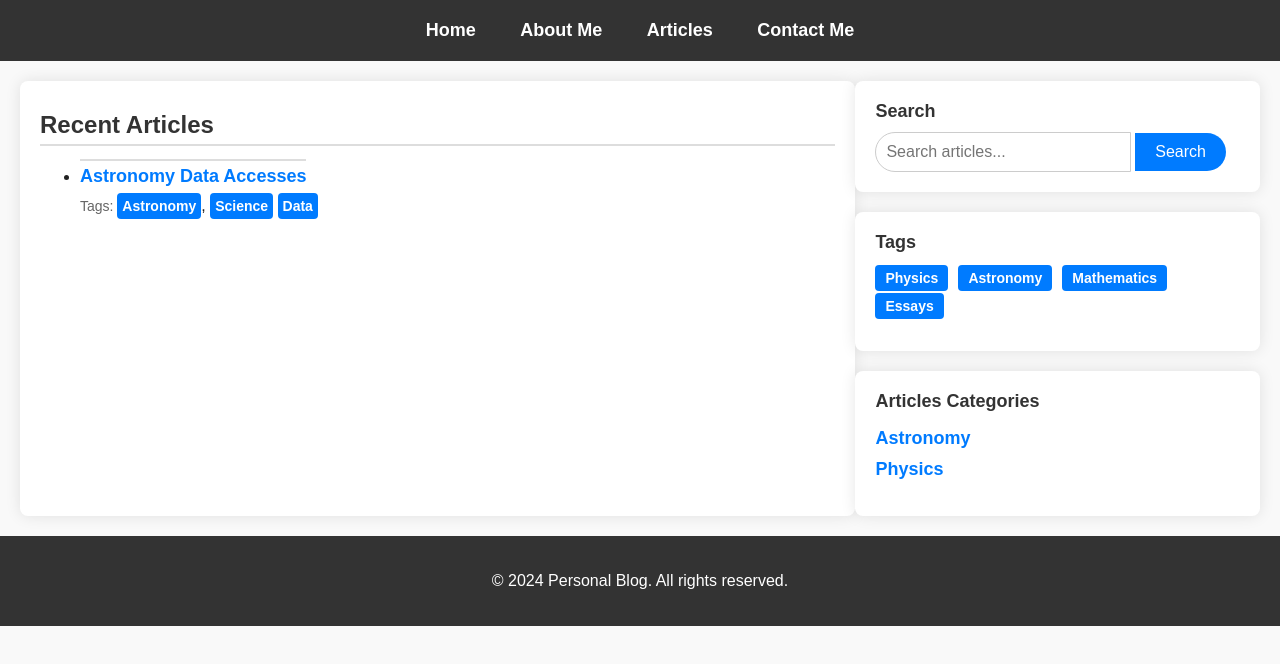
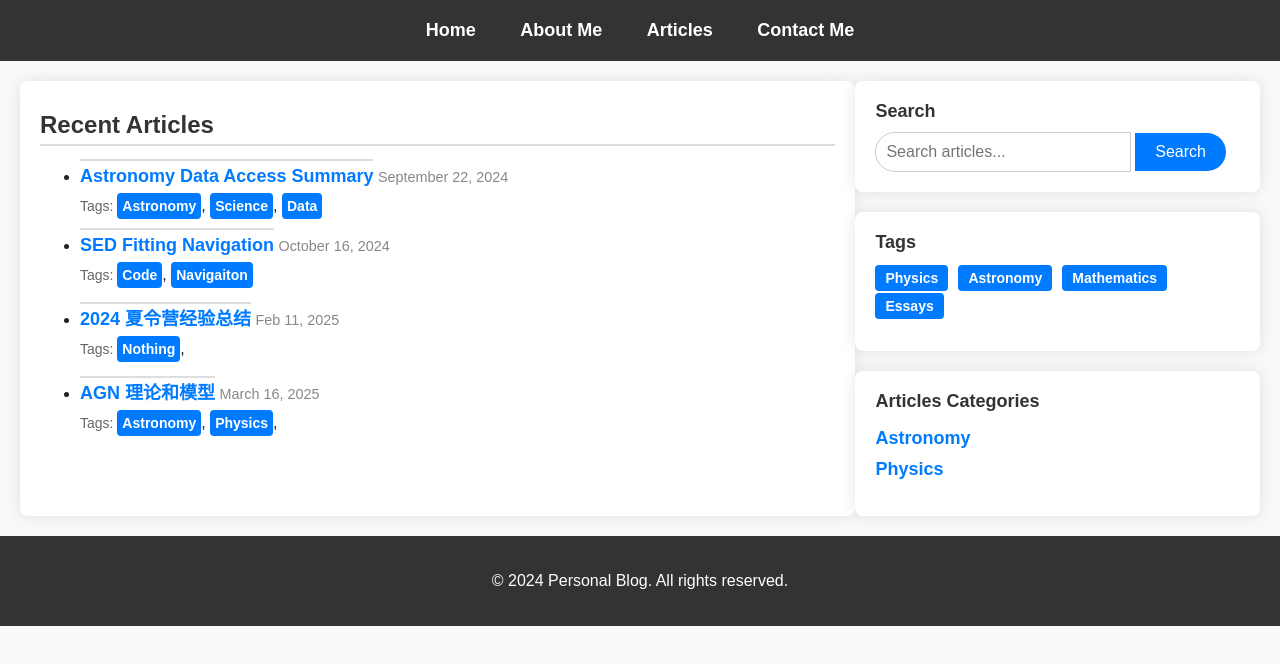
Before and after one commit to ddddddsad/NeoBlog.github.io, a plain HTML site: page index.html in a window 1280 px wide. Drawn offline with nearby package versions, Linux system fonts and the light colour scheme; some packages are replaced by stand-ins of ours.

Commit message:
Update index.html

```diff
--- a/index.html
+++ b/index.html
@@ -34,15 +34,41 @@
             <h1>Recent Articles</h1>
             <ul>
                 <li>
-                    <a class="article-list-title" href="Articles/Astronomy/AstroData.html">Astronomy Data Accesses</a>
+                    <a class="article-list-title" href="Articles\Astronomy\AstroData.html">Astronomy Data Access Summary</a>
+                    <time datetime="2024-09-22">September 22, 2024</time> <!-- 日期信息 -->
                     <div>
                         <span class="article-list-tag">Tags: </span>
                         <a class="article-list-tagsName" href="#">Astronomy</a>,
-                        <a class="article-list-tagsName" href="#">Science</a>
+                        <a class="article-list-tagsName" href="#">Science</a>,
                         <a class="article-list-tagsName" href="#">Data</a>
                     </div>
                 </li>
-                <!-- More articles -->
+                <li>
+                    <a class="article-list-title" href="Articles\Astronomy\SEDFittingNav.html">SED Fitting Navigation</a>
+                    <time datetime="2024-10-11">October 16, 2024</time> <!-- 日期信息 -->
+                    <div>
+                        <span class="article-list-tag">Tags: </span>
+                        <a class="article-list-tagsName" href="#">Code</a>,
+                        <a class="article-list-tagsName" href="#">Navigaiton</a>
+                    </div>
+                </li>
+                <li>
+                    <a class="article-list-title" href="Articles\Explorations\SMC2024.html">2024 夏令营经验总结</a>
+                    <time datetime="2024-10-16">Feb 11, 2025</time> <!-- 日期信息 -->
+                    <div>
+                        <span class="article-list-tag">Tags: </span>
+                        <a class="article-list-tagsName" href="#">Nothing</a>,
+                    </div>
+                </li>
+                <li>
+                    <a class="article-list-title" href="Articles\Astronomy\AGN_TheoriesAndModels.html">AGN 理论和模型</a>
+                    <time datetime="2025-03-16">March 16, 2025</time> <!-- 日期信息 -->
+                    <div>
+                        <span class="article-list-tag">Tags: </span>
+                        <a class="article-list-tagsName" href="#">Astronomy</a>,
+                        <a class="article-list-tagsName" href="#">Physics</a>,
+                    </div>
+                </li>
             </ul>
         </section>
 
```
